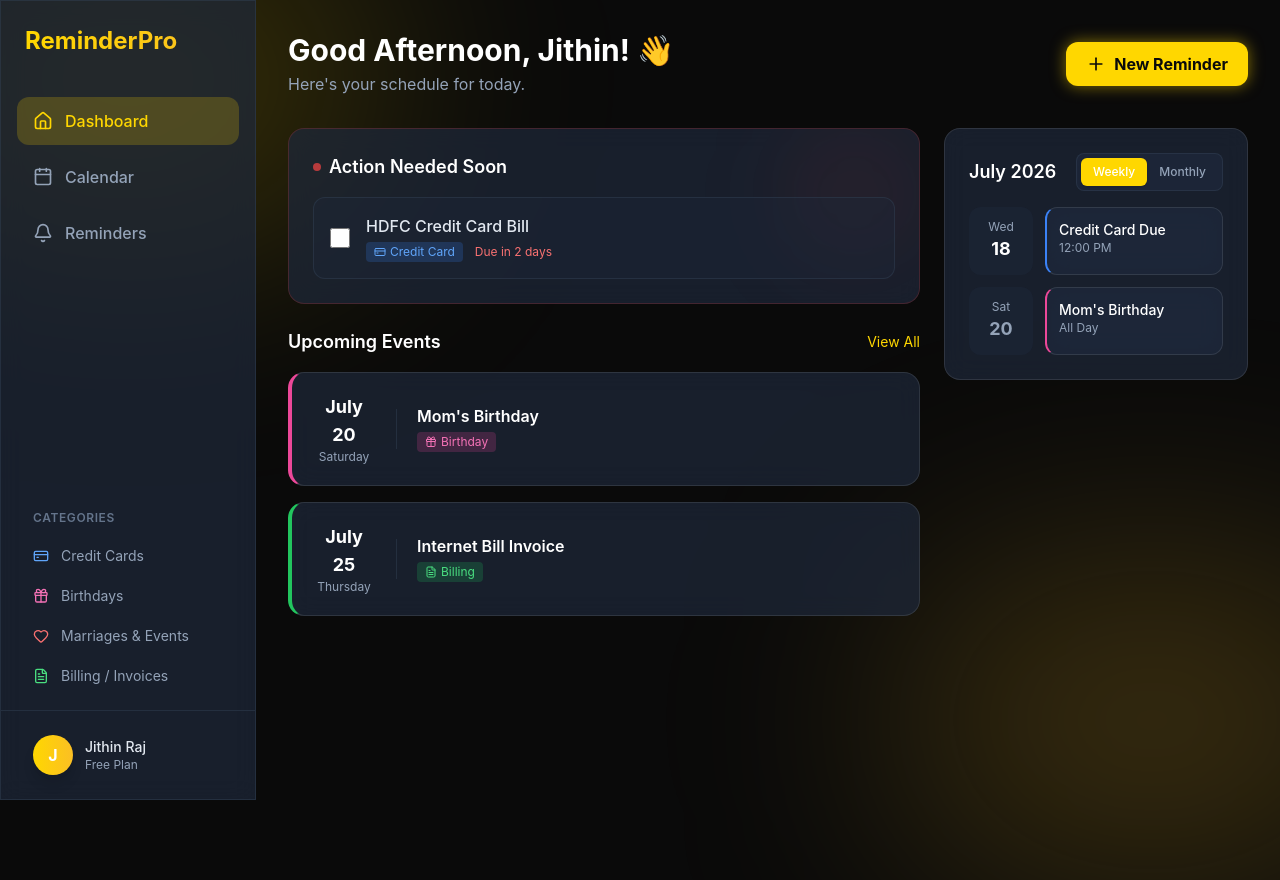
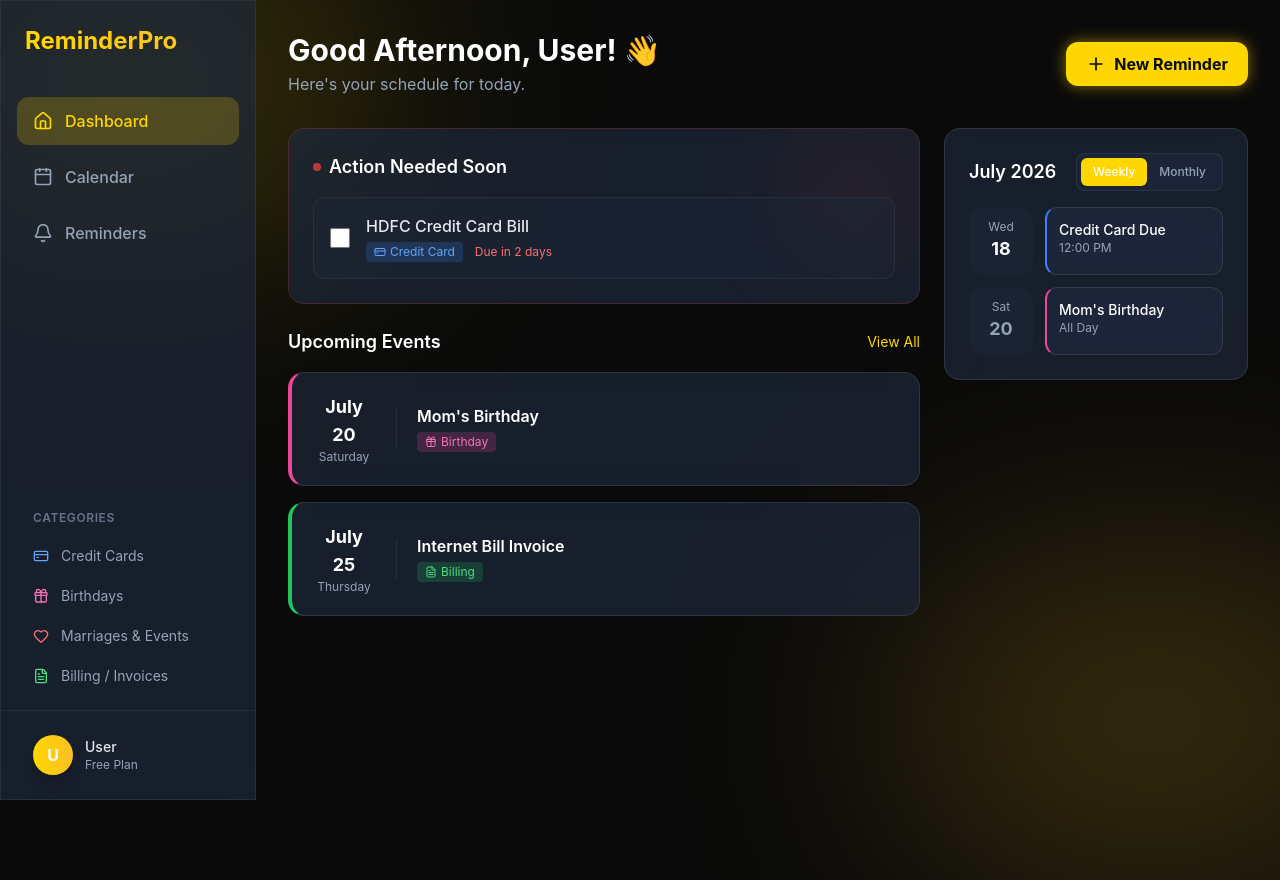
Before and after one commit to Jithin2266/Personal-Reminder-system-, a React (Vite) app in the folder frontend/: page /dashboard in a window 1280 px wide. Shown: the top 880 px of the page. Built offline with nearby package versions, Linux system fonts and the light colour scheme.

Commit message:
feat: use dynamic user name in dashboard from registration

```diff
--- a/frontend/src/App.tsx
+++ b/frontend/src/App.tsx
@@ -5,6 +5,9 @@ import CreateReminderModal from './CreateReminderModal';
 function App() {
   const [calendarView, setCalendarView] = useState('weekly');
   const [isModalOpen, setIsModalOpen] = useState(false);
+
+  const userName = localStorage.getItem('userName') || 'User';
+  const userInitial = userName.charAt(0).toUpperCase();
 
   const getGreeting = () => {
     const hour = new Date().getHours();
@@ -52,9 +55,9 @@ function App() {
 
           <div className="p-4 border-t border-slate-700/50">
             <div className="flex items-center gap-3 px-4 py-2">
-              <div className="w-10 h-10 rounded-full bg-gradient-to-r from-primary to-secondary flex items-center justify-center font-bold text-white shadow-lg">J</div>
+              <div className="w-10 h-10 rounded-full bg-gradient-to-r from-primary to-secondary flex items-center justify-center font-bold text-white shadow-lg">{userInitial}</div>
               <div>
-                <p className="text-sm font-medium">Jithin Raj</p>
+                <p className="text-sm font-medium">{userName}</p>
                 <p className="text-xs text-slate-400">Free Plan</p>
               </div>
             </div>
@@ -65,7 +68,7 @@ function App() {
         <main className="flex-1 overflow-y-auto p-6 md:p-8">
           <header className="flex justify-between items-center mb-8">
             <div>
-              <h2 className="text-3xl font-bold text-white mb-1">{getGreeting()}, Jithin! 👋</h2>
+              <h2 className="text-3xl font-bold text-white mb-1">{getGreeting()}, {userName.split(' ')[0]}! 👋</h2>
               <p className="text-slate-400">Here's your schedule for today.</p>
             </div>
             <button
--- a/frontend/src/Login.tsx
+++ b/frontend/src/Login.tsx
@@ -2,6 +2,18 @@ import { useState } from 'react';
 
 export default function Login() {
   const [isLogin, setIsLogin] = useState(true);
+  const [name, setName] = useState('');
+
+  const handleSubmit = (e: React.FormEvent) => {
+    e.preventDefault();
+    if (!isLogin && name) {
+      localStorage.setItem('userName', name);
+    } else if (isLogin && !localStorage.getItem('userName')) {
+      // Fallback for demo purposes if they login without registering first
+      localStorage.setItem('userName', 'User');
+    }
+    window.location.href = '/dashboard';
+  };
 
   return (
     <div className="min-h-screen flex items-center justify-center relative overflow-hidden bg-dark">
@@ -17,14 +29,16 @@ export default function Login() {
           </p>
         </div>
 
-        <form className="space-y-4" onSubmit={(e) => { e.preventDefault(); window.location.href = '/dashboard'; }}>
+        <form className="space-y-4" onSubmit={handleSubmit}>
 
           {!isLogin && (
             <div>
               <label className="block text-sm font-medium text-slate-300 mb-1">Full Name</label>
               <input
                 type="text"
-                placeholder="Jithin Raj"
+                placeholder="e.g. John Doe"
+                value={name}
+                onChange={(e) => setName(e.target.value)}
                 className="w-full bg-slate-900/50 border border-slate-700 text-white rounded-xl px-4 py-3 focus:outline-none focus:border-primary focus:ring-1 focus:ring-primary transition-colors"
                 required
               />
```
